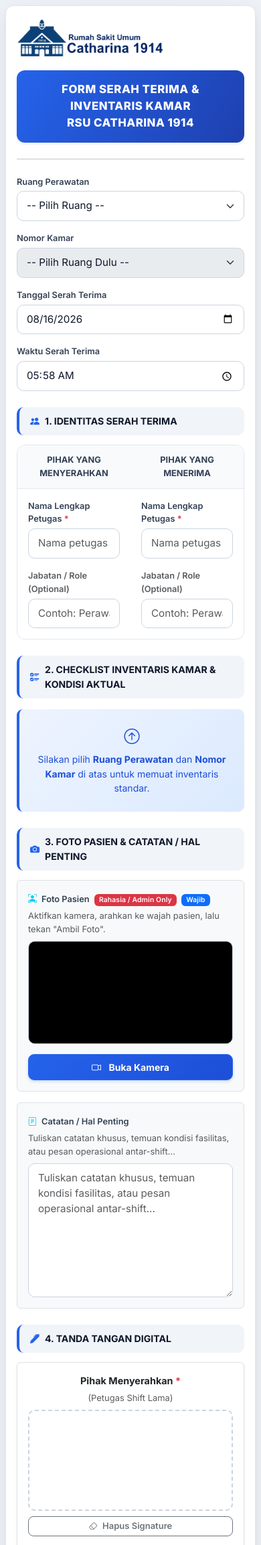
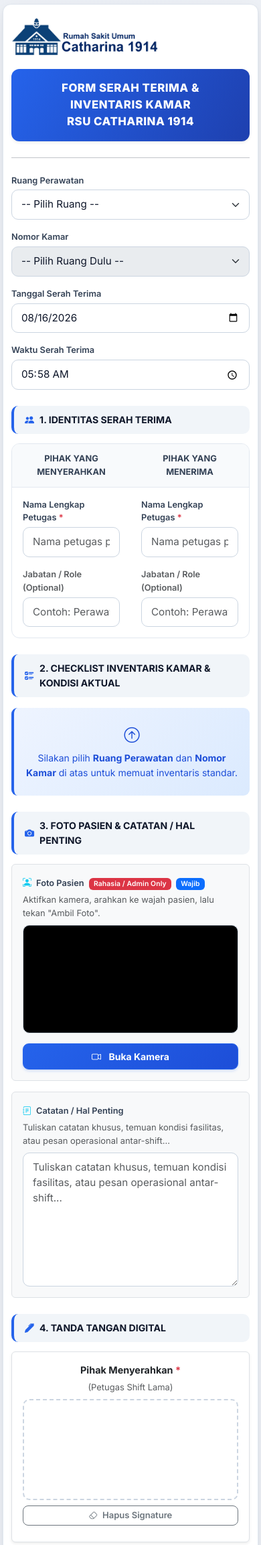
Before and after one commit to itsKazor/sistem-inventaris-rs, a CodeIgniter app: page /database/index.php/handover/index in a window 390 px wide. Shown: the top 2307 px of the page at 67% size. Run offline with CodeIgniter, Linux system fonts and the light colour scheme; data comes from the database, SQL or seed files in the repository.

Commit message:
Optimize form layout for full-width tablet and iPad displays

```diff
--- a/application/views/handovers/form.php
+++ b/application/views/handovers/form.php
@@ -1,5 +1,5 @@
 <?php if ($this->session->flashdata('error')): ?>
-    <div class="alert alert-danger alert-dismissible fade show mb-4 mx-auto" style="max-width: 1150px;" role="alert">
+    <div class="alert alert-danger alert-dismissible fade show mb-4 mx-auto" style="max-width: 1320px;" role="alert">
         <i class="bi bi-exclamation-triangle-fill fs-5 me-2 align-middle"></i>
         <span><?= html_escape($this->session->flashdata('error')) ?></span>
         <button type="button" class="btn-close" data-bs-dismiss="alert"></button>
@@ -167,7 +167,7 @@
 
         <div class="row g-3 mb-4">
             <!-- TTD Menyerahkan -->
-            <div class="col-md-4">
+            <div class="col-lg-4 col-md-6">
                 <div class="border rounded p-3 bg-white text-center h-100 d-flex flex-column shadow-sm">
                     <div class="fw-bold text-dark mb-1" style="font-size: .9rem;">Pihak Menyerahkan <span class="text-danger">*</span></div>
                     <div class="text-muted small mb-2">(Petugas Shift Lama)</div>
@@ -180,7 +180,7 @@
             </div>
 
             <!-- TTD Menerima -->
-            <div class="col-md-4">
+            <div class="col-lg-4 col-md-6">
                 <div class="border rounded p-3 bg-white text-center h-100 d-flex flex-column shadow-sm">
                     <div class="fw-bold text-dark mb-1" style="font-size: .9rem;">Pihak Menerima <span class="text-danger">*</span></div>
                     <div class="text-muted small mb-2">(Petugas Shift Baru)</div>
@@ -193,7 +193,7 @@
             </div>
 
             <!-- TTD Mengetahui (Optional) -->
-            <div class="col-md-4">
+            <div class="col-lg-4 col-md-12">
                 <div class="border rounded p-3 bg-white text-center h-100 d-flex flex-column shadow-sm">
                     <div class="fw-bold text-dark mb-1" style="font-size: .9rem;">Mengetahui <span class="text-muted fw-normal">(Optional)</span></div>
                     <div class="text-muted small mb-2">(Kepala Ruangan / Supervisor)</div>
--- a/application/views/layouts/public_header.php
+++ b/application/views/layouts/public_header.php
@@ -22,26 +22,40 @@
 
         body {
             background: radial-gradient(700px circle at 50% -10%, rgba(37, 99, 235, .08), transparent 60%), #eef1f6;
-            padding: 20px 0 40px;
+            padding: 16px 0 40px;
         }
 
+        /* Responsive Paper Document - Optimized for Tablet / iPad Full Width */
         .paper-document {
             background: #ffffff;
             border-radius: 16px;
             box-shadow: 0 1px 3px rgba(15, 23, 42, .06), 0 12px 32px rgba(15, 23, 42, .08);
             border: 1px solid var(--rs-border);
             padding: 32px;
-            max-width: 1150px;
+            max-width: 1320px;
+            width: 100%;
             margin: 0 auto;
         }
 
-        @media (max-width: 768px) {
+        @media (max-width: 1199.98px) {
             body {
-                padding: 8px 0 24px;
+                padding: 10px 0 24px;
             }
 
             .paper-document {
-                padding: 16px;
+                padding: 24px 20px;
+                border-radius: 14px;
+                max-width: 100%;
+            }
+        }
+
+        @media (max-width: 767.98px) {
+            body {
+                padding: 6px 0 20px;
+            }
+
+            .paper-document {
+                padding: 16px 12px;
                 border-radius: 12px;
             }
         }
@@ -127,11 +141,13 @@
             touch-action: none;
         }
 
+        /* Touch Friendly Form Controls for Tablet/iPad */
         .form-control, .form-select {
             border: 1px solid #cbd5e1;
             border-radius: 10px;
             padding: 10px 14px;
             font-size: .95rem;
+            min-height: 44px;
         }
 
         .form-control:focus, .form-select:focus {
@@ -142,9 +158,14 @@
         .status-btn-group .btn {
             font-size: .8rem;
             font-weight: 600;
-            padding: 6px 10px;
+            padding: 8px 12px;
             border-radius: 8px;
+            min-height: 40px;
+            display: inline-flex;
+            align-items: center;
+            justify-content: center;
         }
+
         .status-btn-group .btn-check:checked + .btn-outline-success {
             background-color: #16a34a !important; color: #fff !important;
         }
@@ -181,4 +202,4 @@
 </head>
 <body>
 
-<div class="container-fluid px-2 px-sm-3">
+<div class="container-fluid px-1 px-md-3">
```
